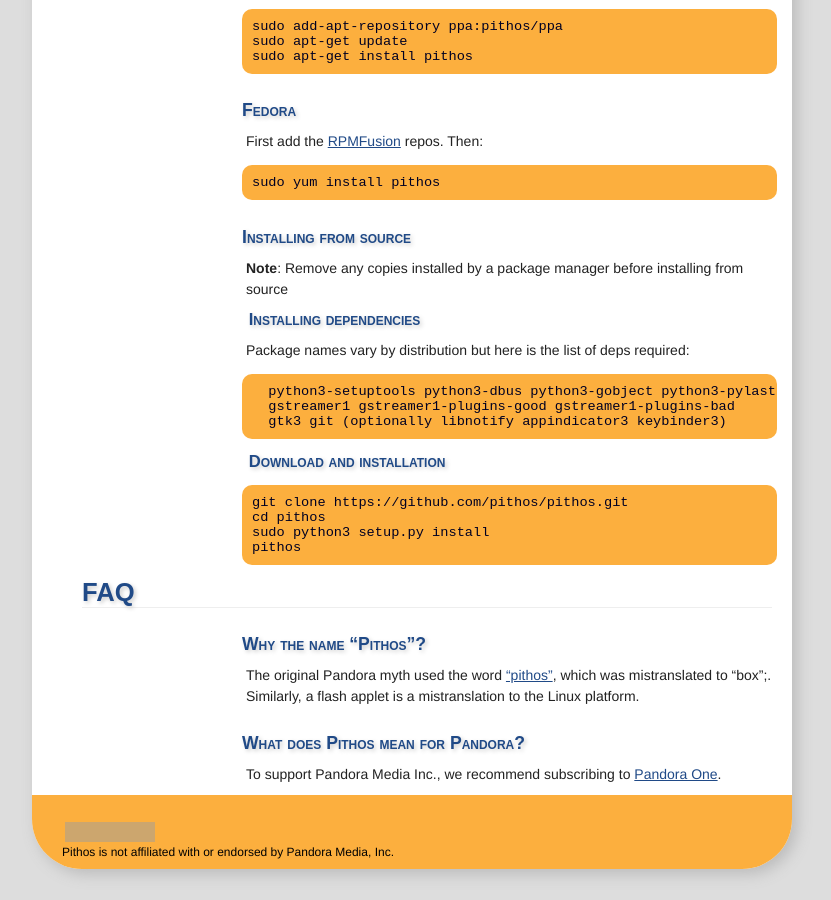
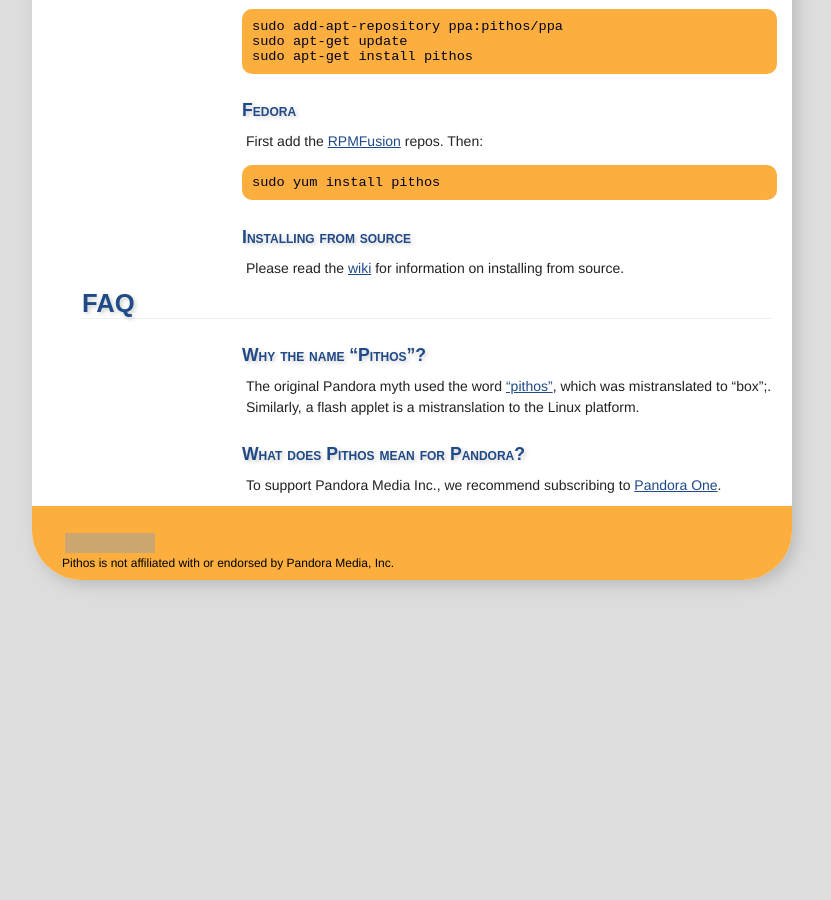
Before and after one commit to pithos/pithos.github.io, a Jekyll site: the page built from index.md, in a window 1280 px wide and 900 px high, scrolled down 1548 px. Shown: the whole window, without its empty margins (228-1059 px from the left). Built offline with Jekyll 4.4.1, drawn with Linux system fonts in a browser that asks for light colours; after the commit the page ends 2208 px from its top, so only the background shows below that; grey boxes are pictures that could not be loaded.

Commit message:
Update index.md

```diff
--- a/index.md
+++ b/index.md
@@ -65,22 +65,8 @@
 
 ### Installing from source
 
-**Note**: Remove any copies installed by a package manager before installing from source
-
-#### Installing dependencies
-
-Package names vary by distribution but here is the list of deps required:
-
-      python3-setuptools python3-dbus python3-gobject python3-pylast
-      gstreamer1 gstreamer1-plugins-good gstreamer1-plugins-bad
-      gtk3 git (optionally libnotify appindicator3 keybinder3)
-
-#### Download and installation
-
-    git clone https://github.com/pithos/pithos.git
-    cd pithos
-    sudo python3 setup.py install
-    pithos
+Please read the [wiki](https://github.com/pithos/pithos/wiki/Installing-from-Source) for information
+on installing from source.
 
 ## FAQ
 
```
